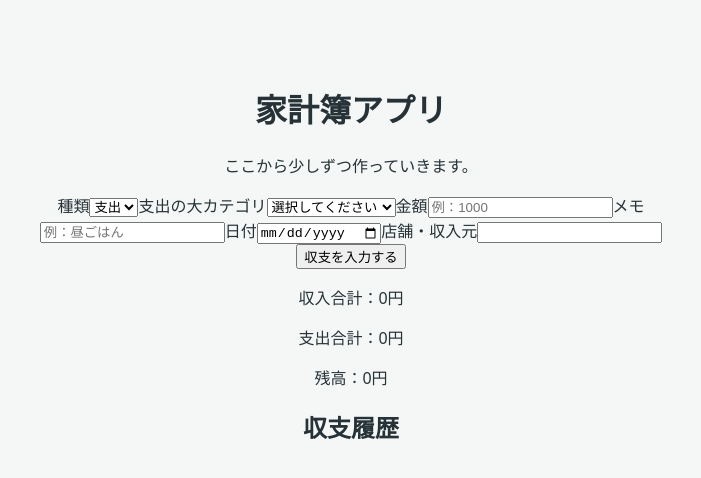
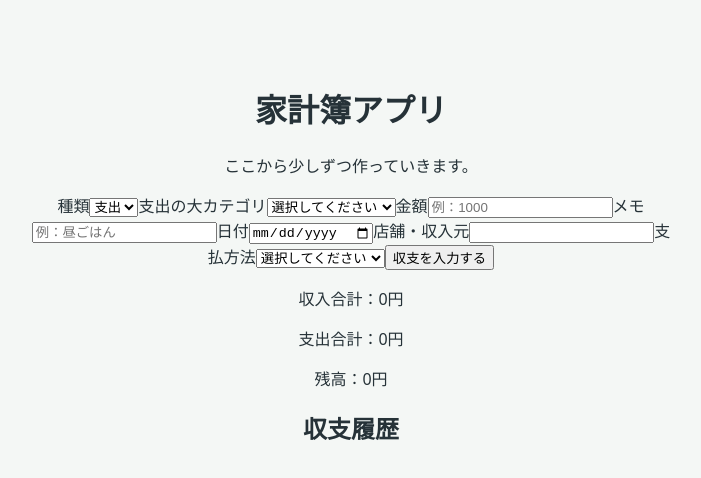
Before and after one commit to wasyun4/zubora-kakeibo-pwa, a React (Vite) app: page / in a window 1280 px wide. Shown: the top 478 px of the page, without its empty margins (289-990 px from the left). Built offline with nearby package versions, Linux system fonts and the light colour scheme.

Commit message:
feat: save transaction payment method

```diff
--- a/src/App.tsx
+++ b/src/App.tsx
@@ -1,5 +1,6 @@
 import { useEffect, useState } from "react";
 import { initialCategories } from "./categories";
+import { initialPaymentMethods } from "./paymentMethods";
 
 type Transaction = {
   id: string;
@@ -10,6 +11,7 @@ type Transaction = {
   source: string;
   majorCategoryId: string;
   minorCategoryId: string;
+  paymentMethodId: string;
 };
 
 function App() {
@@ -33,6 +35,7 @@ function App() {
   const [amount, setAmount] = useState("");
   const [memo, setMemo] = useState("");
   const [date, setDate] = useState("");
+  const [paymentMethodId, setPaymentMethodId] = useState("");
   const [source, setSource] = useState("");
 
   const expenseMinorCategories = initialCategories.filter(
@@ -84,6 +87,11 @@ function App() {
       return;
     }
 
+    if (paymentMethodId === "") {
+      alert("支払方法を選択してください。");
+      return;
+    }
+
     if (type === "income" && majorCategoryId === "") {
       alert("収入カテゴリを選択してください。");
       return;
@@ -108,6 +116,7 @@ function App() {
         source,
         majorCategoryId,
         minorCategoryId,
+        paymentMethodId,
       },
     ]);
 
@@ -118,6 +127,7 @@ function App() {
     setSource("");
     setMajorCategoryId("");
     setMinorCategoryId("");
+    setPaymentMethodId("");
   }
 
   function handleDeleteExpense(id: string) {
@@ -130,12 +140,19 @@ function App() {
     const category = initialCategories.find(
       (item) => item.id === categoryId,
     );
-
     return category?.name || "カテゴリなし";
   }
 
+  function getPaymentMethodName(paymentMethodId: string) {
+    const paymentMethod = initialPaymentMethods.find(
+      (item) => item.id === paymentMethodId,
+    );
+
+    return paymentMethod?.name || "支払方法なし";
+  }
+
   return (
-    <main >
+    <main>
       <h1>家計簿アプリ</h1>
       <p>ここから少しずつ作っていきます。</p>
 
@@ -256,6 +273,29 @@ function App() {
         />
       </label>
 
+      <label>
+        支払方法
+        <select
+          value={paymentMethodId}
+          onChange={(event) =>
+            setPaymentMethodId(event.target.value)
+          }
+        >
+          <option value="">選択してください</option>
+
+          {initialPaymentMethods
+            .filter((paymentMethod) => paymentMethod.isActive)
+            .map((paymentMethod) => (
+              <option
+                key={paymentMethod.id}
+                value={paymentMethod.id}
+              >
+                {paymentMethod.name}
+              </option>
+            ))}
+        </select>
+      </label>
+
       <button onClick={handleExpenseClick}>
         収支を入力する
       </button>
@@ -274,6 +314,7 @@ function App() {
             ：{getCategoryName(expense.majorCategoryId)}
             {expense.type === "expense" &&
               `：${getCategoryName(expense.minorCategoryId)}`}
+            ：{getPaymentMethodName(expense.paymentMethodId)}
 
             <button onClick={() => handleDeleteExpense(expense.id)}>
               削除
```
Also changed, not shown: 2 other files (tests, documents, lock files or other folders).
